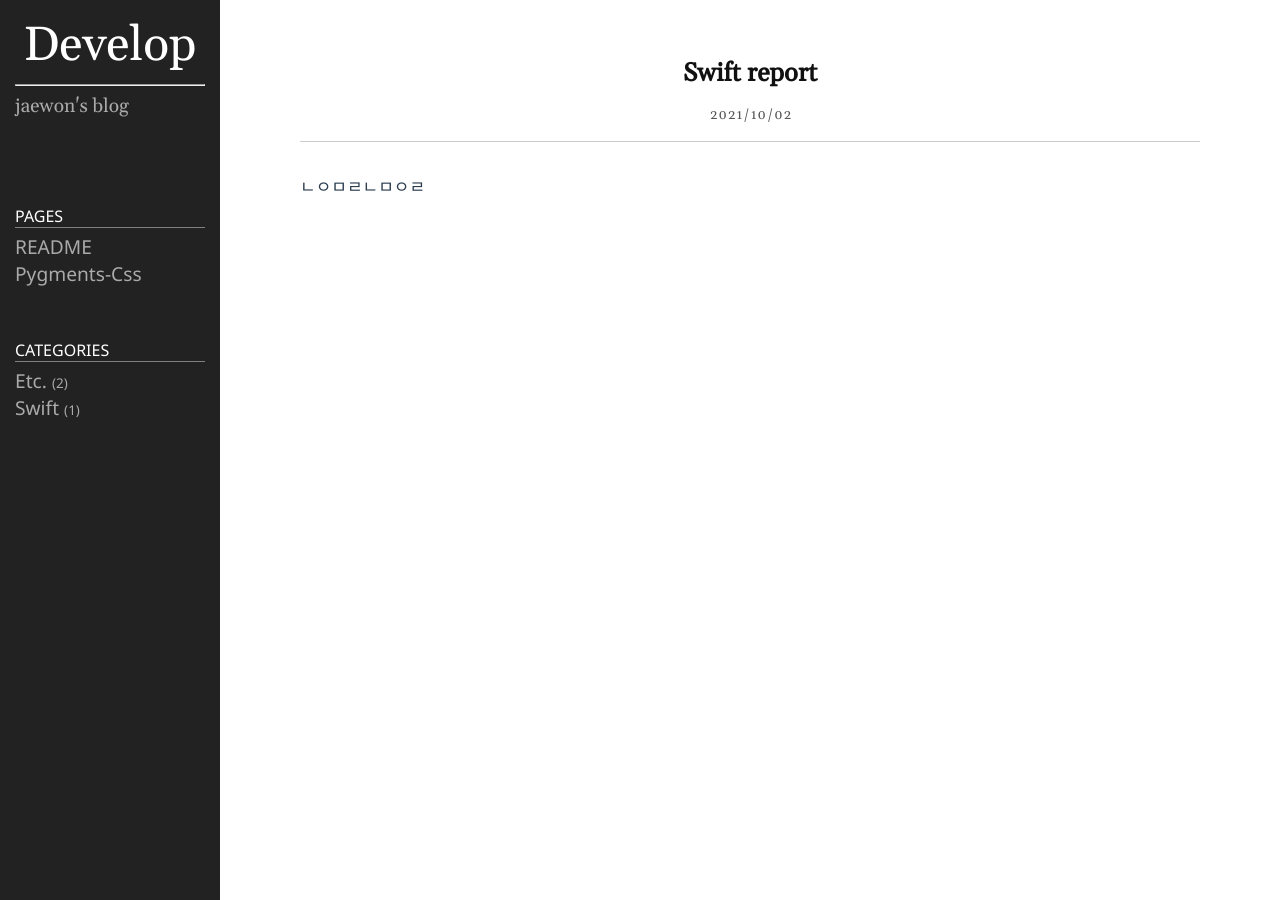
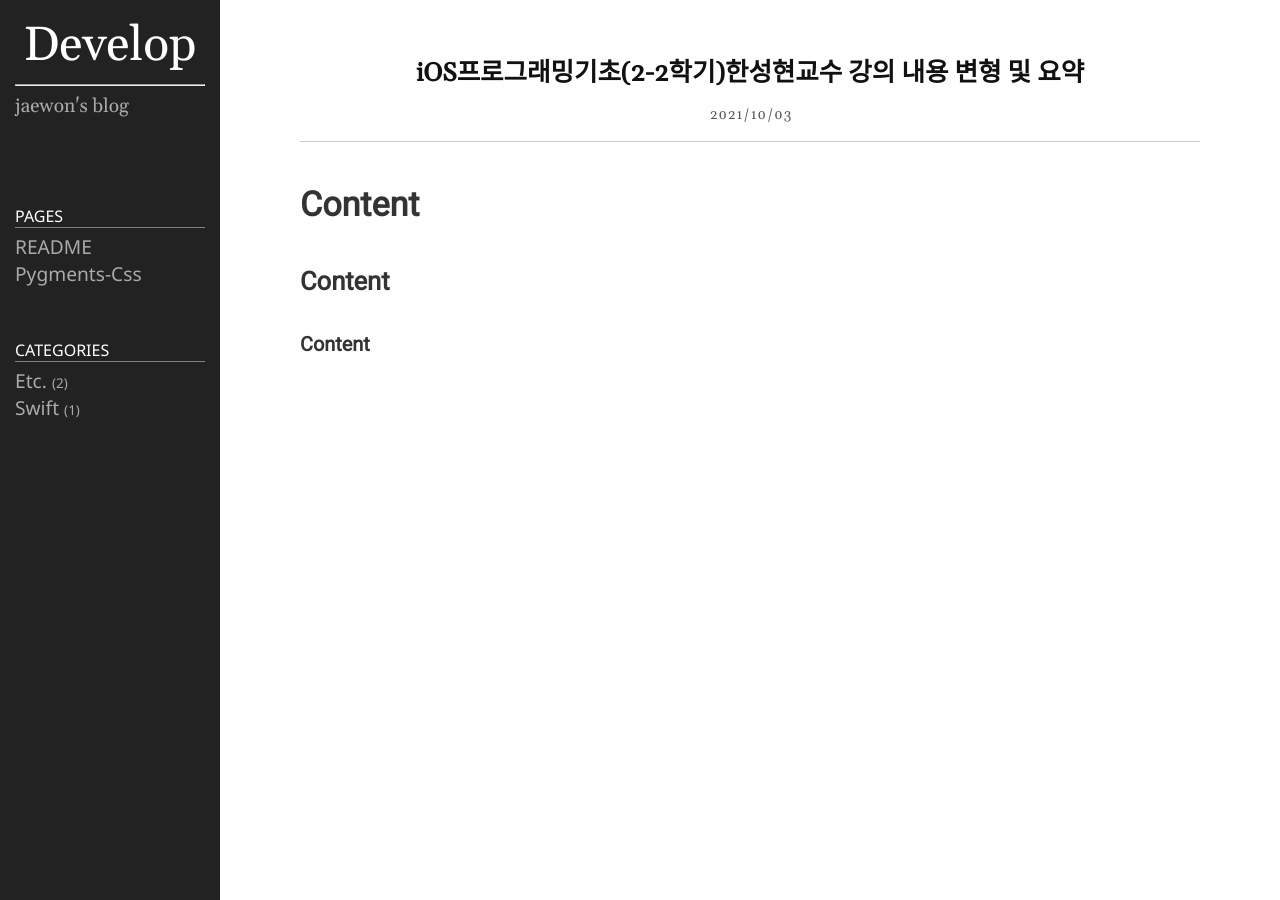
Before and after one commit to Jaewon-Yun/Jaewon-Yun.github.io, a Jekyll site: the page built from _posts/2021-10-03-swift-report.markdown, in a window 1280 px wide. Built offline with Jekyll 4.4.1, drawn with Linux system fonts in a browser that asks for light colours.

Commit message:
h1 적용되게 수정

```diff
--- a/_posts/2021-10-01-test-post.markdown
+++ b/_posts/2021-10-01-test-post.markdown
@@ -36,8 +36,11 @@
 # <강조효과>
 *single asterisks*
 **double asterisks**
+***triple asterisks***
 _single underscores_
 __double underscores__
+~single tildes~
+~~double tildes~~
 
 # <인용>
 > 인용문1
--- a/_posts/2021-10-03-swift-report.markdown
+++ b/_posts/2021-10-03-swift-report.markdown
@@ -1,8 +1,10 @@
 ---
 layout: post
-title:  "Swift report"
-date:   2021-10-03 06:22:00 +0900
+title:  "iOS프로그래밍기초(2-2학기)한성현교수 강의 내용 변형 및 요약"
+date:   2021-10-03 18:23:00 +0900
 categories: Swift
 ---
 
-ㄴㅇㅁㄹㄴㅁㅇㄹ
+# Content
+## Content
+### Content
--- a/public/css/style.css
+++ b/public/css/style.css
@@ -226,6 +226,12 @@
   margin-bottom: 0;
 }
 
+h1 {
+	font-size: 2em;
+    margin-block-start: 0.67em;
+    margin-block-end: 0.67em;
+}
+
 article h1,
 article h2,
 article h3,
```
